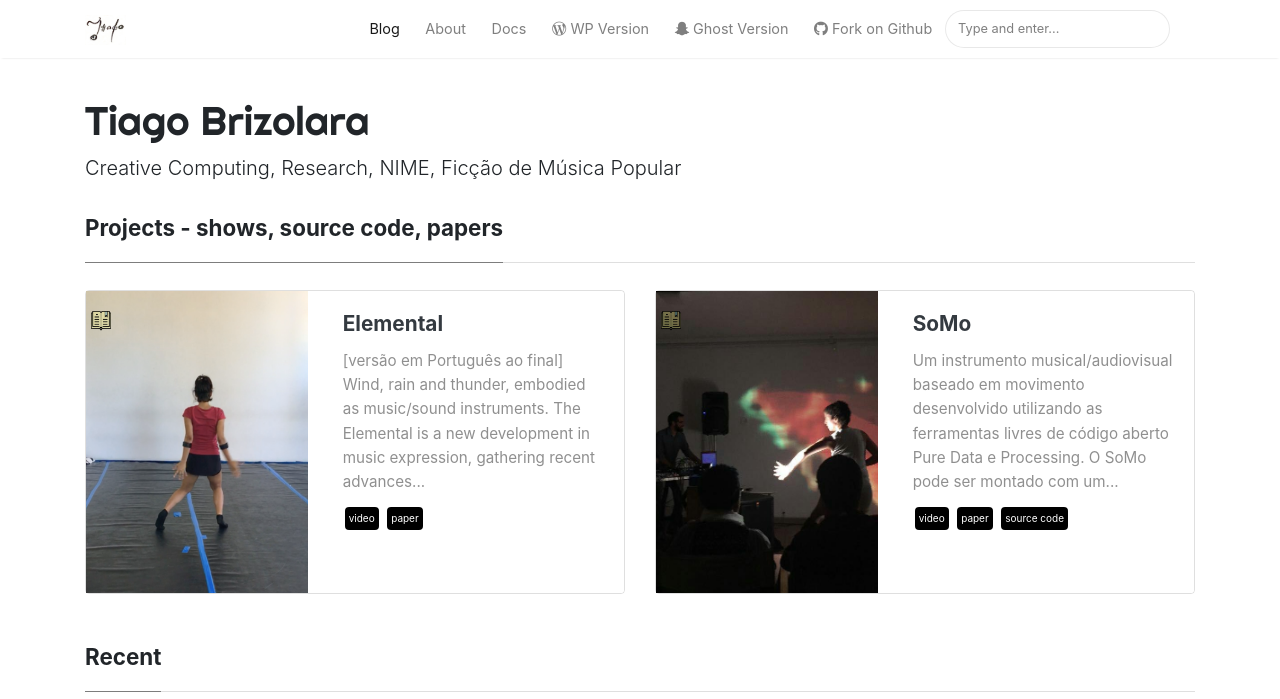
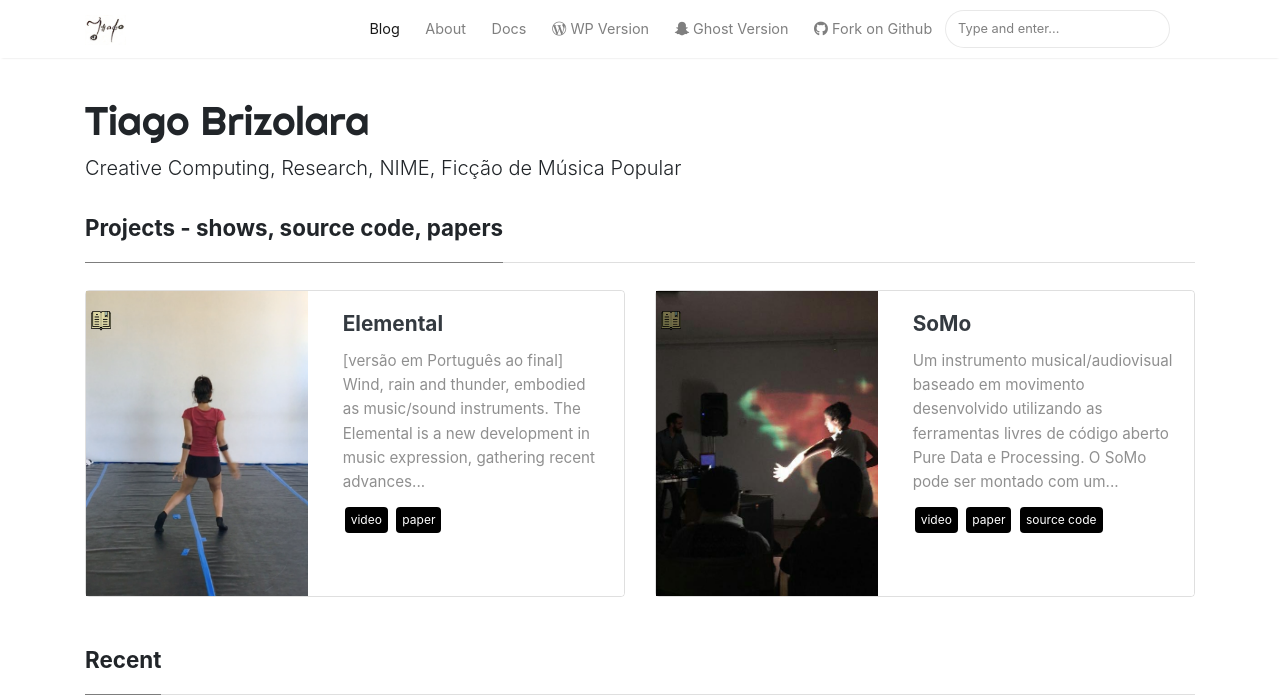
Before and after one commit to mgmoritzdev/brizolara.github.io, a Jekyll site: the page built from index.html, in a window 1280 px wide and 1400 px high. Shown: the top 699 px of the window. Built offline with Jekyll 4.4.1, drawn with Linux system fonts in a browser that asks for light colours; nearby versions of some CDN libraries; the list of posts is cut into pages by our own code; grey boxes are pictures that could not be loaded.

Commit message:
updtaing boxes' small buttons; fix portfolio path

```diff
--- a/_includes/small_button_postbox.html
+++ b/_includes/small_button_postbox.html
@@ -2,11 +2,11 @@
     .button {
       border: none;
       color: white;
-      padding: 4px 4px;
+      padding: 4px 6px;
       text-align: center;
       text-decoration: none;
       display: inline-block;
-      font-size: 10px;
+      font-size: 12px;
       margin: 4px 2px;
       border-radius: 4px;
       cursor: arrow;
@@ -17,6 +17,9 @@
     /*.button2 {background-color: #008CBA;} /* Blue */
 </style>
 
+{% if post.hasInteractivity %}
+<button class="button">interactive</button>
+{% endif %}
 {% if post.hasVideo %}
 <button class="button">video</button>
 {% endif %}
@@ -29,19 +32,6 @@
 {% if post.hasAudio %}
 <button class="button">audio</button>
 {% endif %}
-{% if post.hasInteractivity %}
-<button class="button">interactive</button>
-{% endif %}
 {% if post.hasScore %}
 <button class="button">music score</button>
 {% endif %}
-
-<!-- <div class="rating-holder">
-<div class="c-rating c-rating--regular" data-rating-value="{{post.rating}}">
-  <button>1</button>
-  <button>2</button>
-  <button>3</button>
-  <button>4</button>
-  <button>5</button>
-</div>
-</div> -->
```
Also changed, not shown: _posts/2018-07-02-atelier-digital.md (+4 -3 lines), _posts/2020-09-02-portfolio.md (+1 -1 lines).
